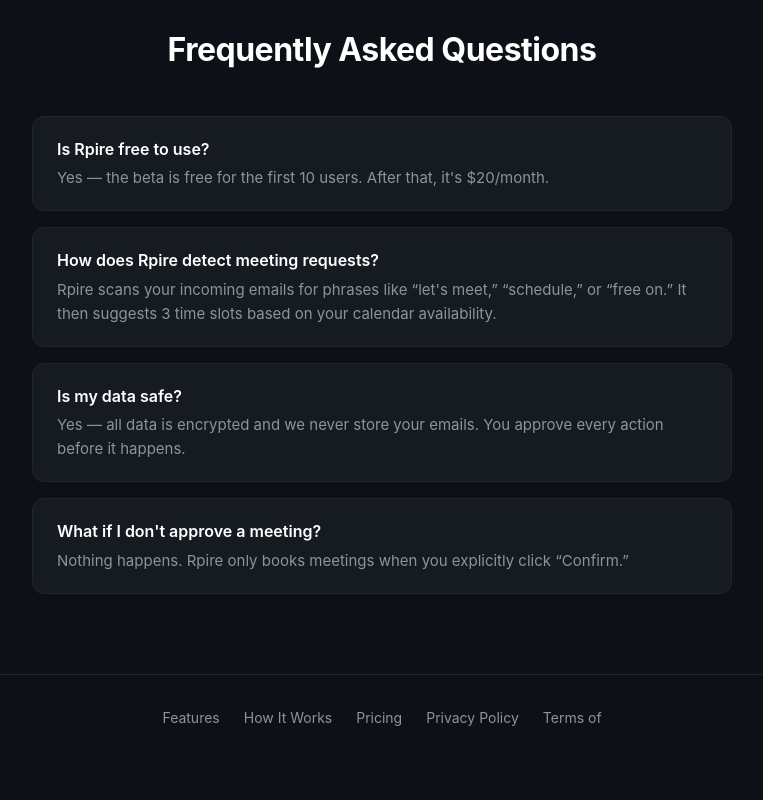
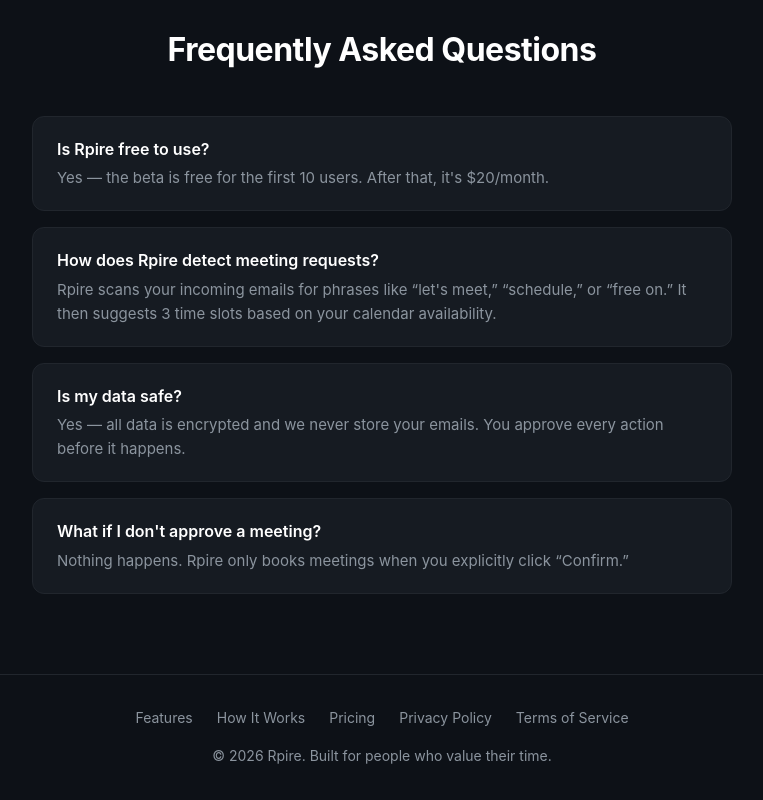
Before and after one commit to maithilirade816-create/rpire, a plain HTML site: page index.html in a window 1280 px wide. Shown: the part 4349-5149 px from the top of the page, without its empty margins (258-1021 px from the left). Before the commit the page ends 5126 px from the top, so only its background shows below. Drawn offline with Linux system fonts and the light colour scheme.

Commit message:
Update index.html

```diff
--- a/index.html
+++ b/index.html
@@ -641,4 +641,11 @@
         <a href="#how-it-works">How It Works</a>
         <a href="#pricing">Pricing</a>
         <a href="#">Privacy Policy</a>
-        <a href="#">Terms of
+        <a href="#">Terms of Service</a>
+      </div>
+      <p>© 2026 Rpire. Built for people who value their time.</p>
+    </div>
+  </footer>
+
+</body>
+</html>
```
